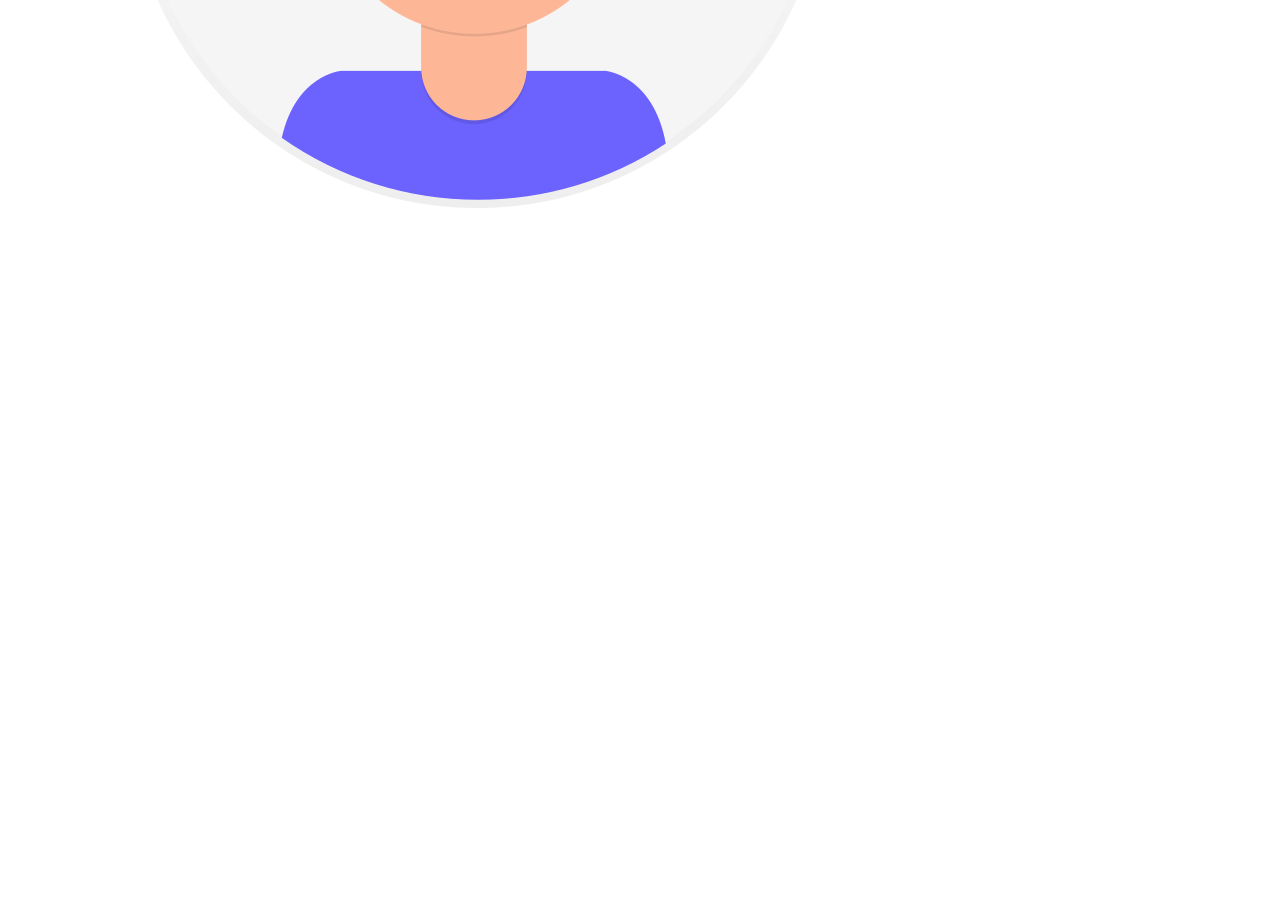
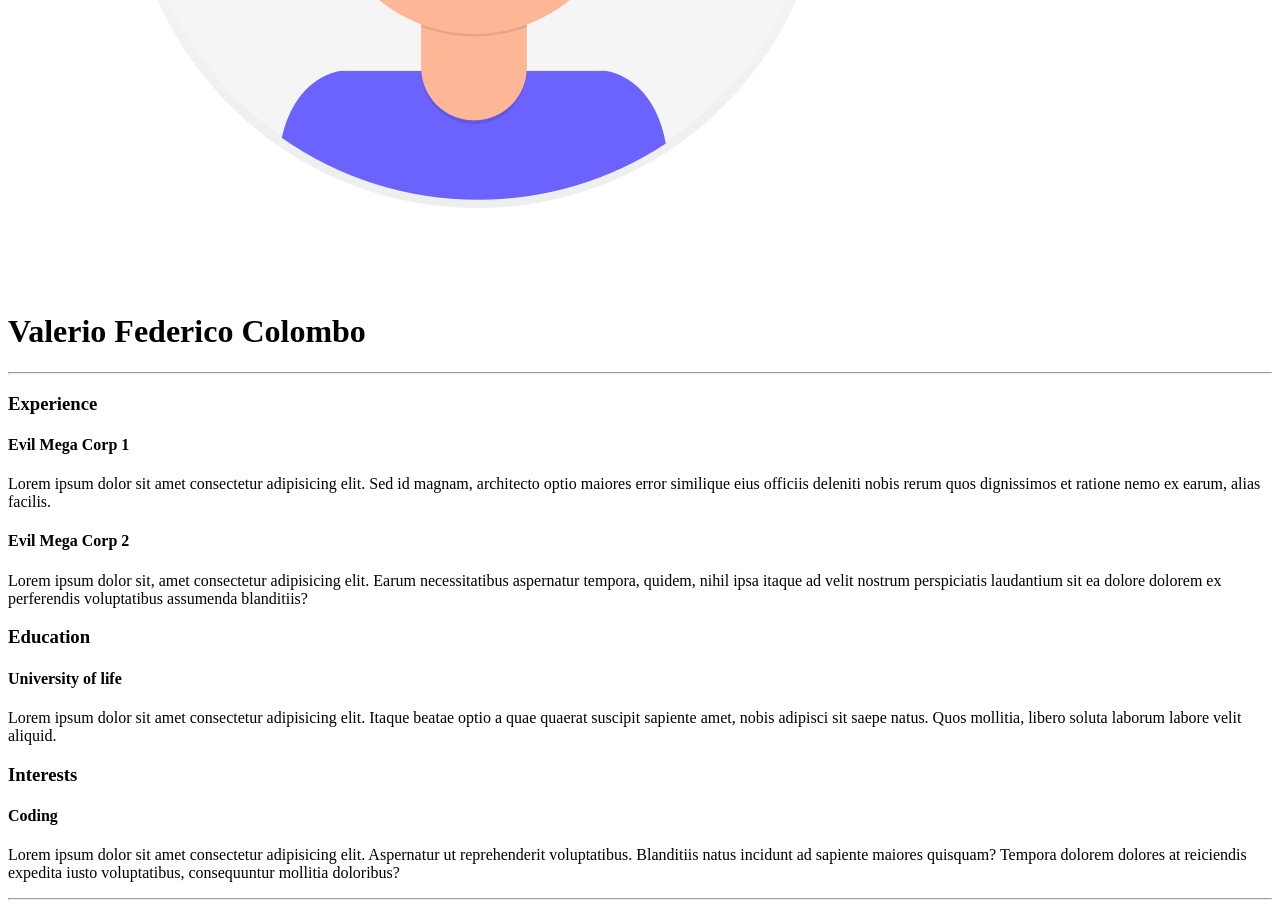
Before and after one commit to colombovf/html-css-curriculum-vitae, a plain HTML site: page index.html in a window 1280 px wide. Shown: the part 578-1486 px from the top of the page. Before the commit the page ends 878 px from the top, so only its background shows below. Drawn offline with Linux system fonts and the light colour scheme.

Commit message:
Creazione del secondo "div" ed inserimento degli elementi "h3", "h4", "p" e "hr"

```diff
--- a/index.html
+++ b/index.html
@@ -8,7 +8,23 @@
 </head>
 <body>
     <div>
-        <img src="Assets/img/profile.png" alt="Immagine di profilo"
+        <img src="Assets/img/profile.png" alt="Immagine di profilo">
+        <h1>Valerio Federico Colombo</h1>
+        <hr>
+    </div>
+    <div>
+        <h3>Experience</h3>
+        <h4>Evil Mega Corp 1</h4>
+        <p>Lorem ipsum dolor sit amet consectetur adipisicing elit. Sed id magnam, architecto optio maiores error similique eius officiis deleniti nobis rerum quos dignissimos et ratione nemo ex earum, alias facilis.</p>
+        <h4>Evil Mega Corp 2</h4>
+        <p>Lorem ipsum dolor sit, amet consectetur adipisicing elit. Earum necessitatibus aspernatur tempora, quidem, nihil ipsa itaque ad velit nostrum perspiciatis laudantium sit ea dolore dolorem ex perferendis voluptatibus assumenda blanditiis?</p>
+        <h3>Education</h3>
+        <h4>University of life</h4>
+        <p>Lorem ipsum dolor sit amet consectetur adipisicing elit. Itaque beatae optio a quae quaerat suscipit sapiente amet, nobis adipisci sit saepe natus. Quos mollitia, libero soluta laborum labore velit aliquid.</p>
+        <h3>Interests</h3>
+        <h4>Coding</h4>
+        <p>Lorem ipsum dolor sit amet consectetur adipisicing elit. Aspernatur ut reprehenderit voluptatibus. Blanditiis natus incidunt ad sapiente maiores quisquam? Tempora dolorem dolores at reiciendis expedita iusto voluptatibus, consequuntur mollitia doloribus?</p>
+        <hr>
     </div>
 </body>
 </html>
```
